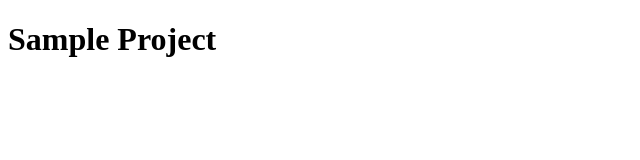
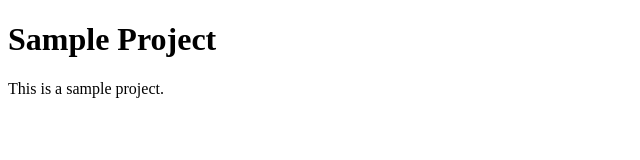
Before and after one commit to Antball404/new-repo, a plain HTML site: page index.html in a window 1280 px wide. Shown: the whole page, without its empty margins (0-640 px from the left). Drawn offline with Linux system fonts and the light colour scheme.

Commit message:
add a tag

```diff
--- a/index.html
+++ b/index.html
@@ -6,5 +6,6 @@
     <title>Document</title>
   </head>
   <h1>Sample Project</h1>
+  <p>This is a sample project.</p>
   <body></body>
 </html>
```
